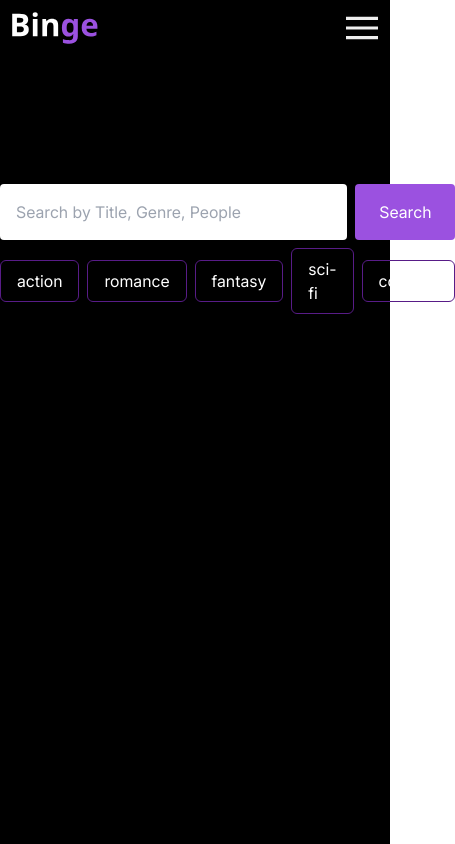
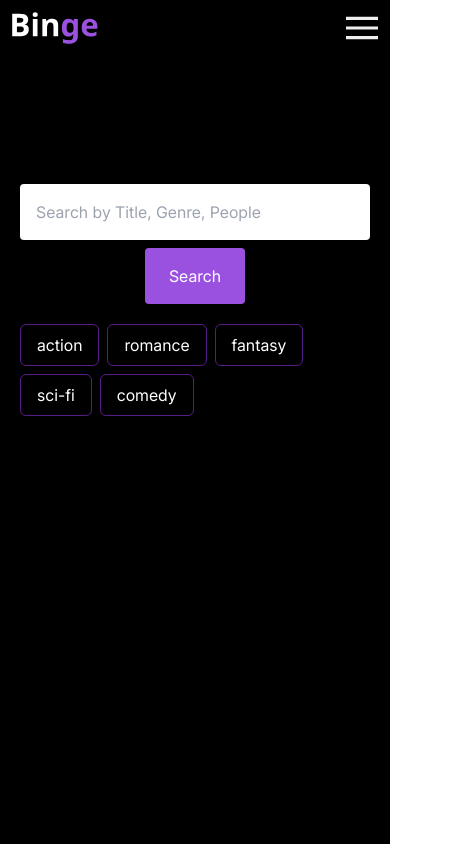
Before and after one commit to oseji/Binge, a React (Vite) app: page /Search in a window 390 px wide. Shown: the whole page, 455 px wide, since content can reach past the window. Built offline with nearby package versions, Linux system fonts and the light colour scheme.

Commit message:
minor fixes

```diff
--- a/src/movies-series/Search.tsx
+++ b/src/movies-series/Search.tsx
@@ -10,9 +10,9 @@ const Search = () => {
     <div className=" min-h-screen">
       <Header mainScreenRef={mainScreenRef} />
 
-      <div className=" pt-32 ">
-        <div className=" w-fit mx-auto flex flex-col items-center gap-2">
-          <div className=" w-full flex flex-row items-center gap-2">
+      <div className=" pt-32 px-5 md:px-10">
+        <div className=" w-full md:w-fit mx-auto flex flex-col items-center gap-5 md:gap-2">
+          <div className=" w-full flex flex-col md:flex-row items-center gap-2">
             <input
               type="text"
               placeholder="Search by Title, Genre, People"
@@ -20,12 +20,12 @@ const Search = () => {
               onChange={(e) => {
                 setSearchedTerm(e.target.value);
               }}
-              className=" w-full p-4 rounded"
+              className=" w-full p-4 rounded outline-0 text-black"
             />
             <button className=" rounded px-6 py-4 bg-[#9B51E0]">Search</button>
           </div>
 
-          <div className=" flex flex-row items-center gap-2">
+          <div className="flex flex-wrap flex-row items-center gap-2">
             <p className=" rounded-md px-4 py-2 border border-purple-900">
               action
             </p>
--- a/src/signed-in-landing-page/SignedInHeader.tsx
+++ b/src/signed-in-landing-page/SignedInHeader.tsx
@@ -73,7 +73,9 @@ const Header = (props: headerProps) => {
     <div>
       {/* header for tablets and desktops */}
       <header className="bigScreenHeader top-5">
-        <img src={logo} alt="Binge Logo" className="headerLogo" />
+        <Link to={"/"}>
+          <img src={logo} alt="Binge Logo" className="headerLogo" />
+        </Link>
 
         <div className="flex flex-col md:flex-row items-center gap-4 lg:gap-10 ">
           <Link to={"/Search"}>
@@ -136,15 +138,30 @@ const Header = (props: headerProps) => {
 
         <div className="menuHidden " ref={menuRef}>
           <ul className="flex flex-col items-start  gap-16 bg-black text-2xl uppercase ">
+            <li>
+              <Link to={"/"}>Home</Link>
+            </li>
             <li>my list</li>
             <li>my profile</li>
+
+            <Link
+              to={"/Search"}
+              className=" flex flex-row items-center gap-3 text-2xl uppercase"
+            >
+              <span>Search</span>
+              {/* <img
+                src={searchIcon}
+                alt=" search icon"
+                className=" cursor-pointer h-5"
+              /> */}
+            </Link>
 
             <button
               className=" flex flex-row gap-3 items-center text-2xl uppercase"
               onClick={logOut}
             >
               <span>Sign out</span>
-              <img src={logoutIcon} alt="edit profile icon" className=" h-6" />
+              <img src={logoutIcon} alt="edit profile icon" className=" h-5" />
             </button>
           </ul>
         </div>
```
